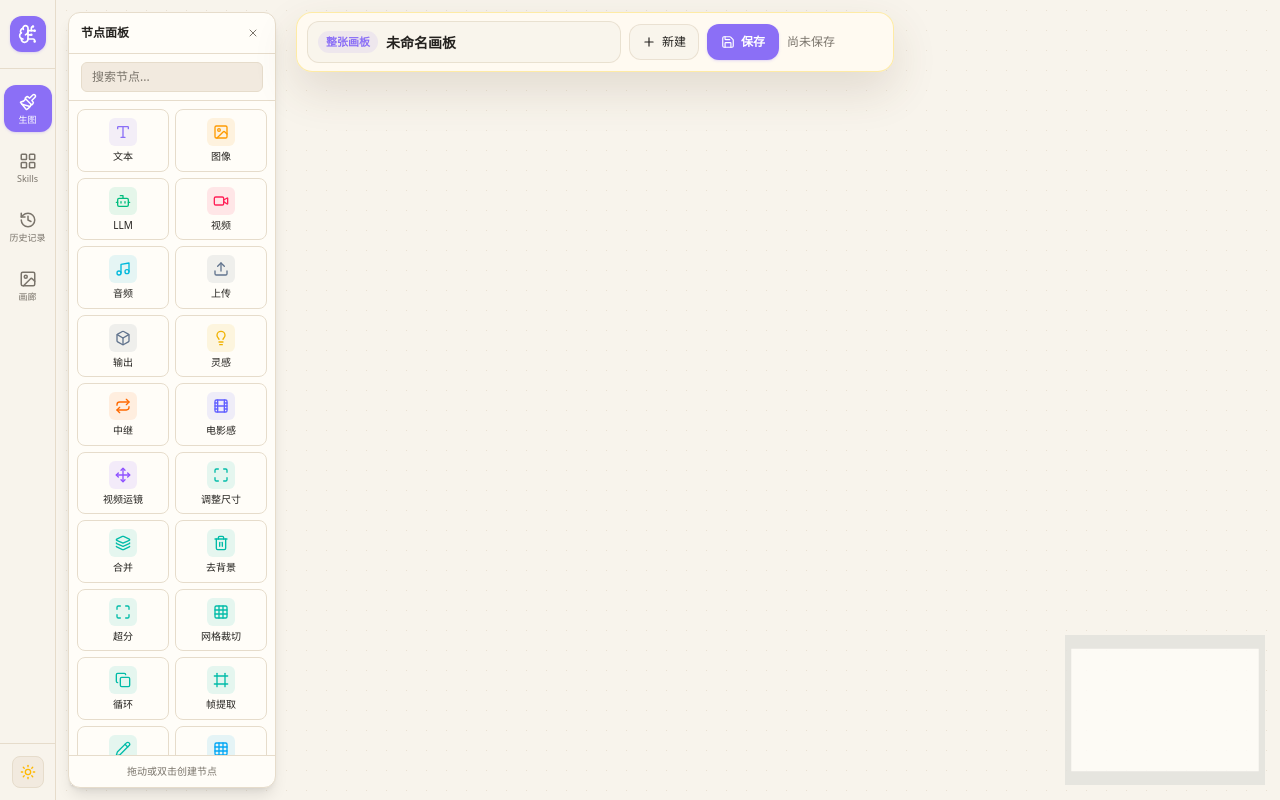
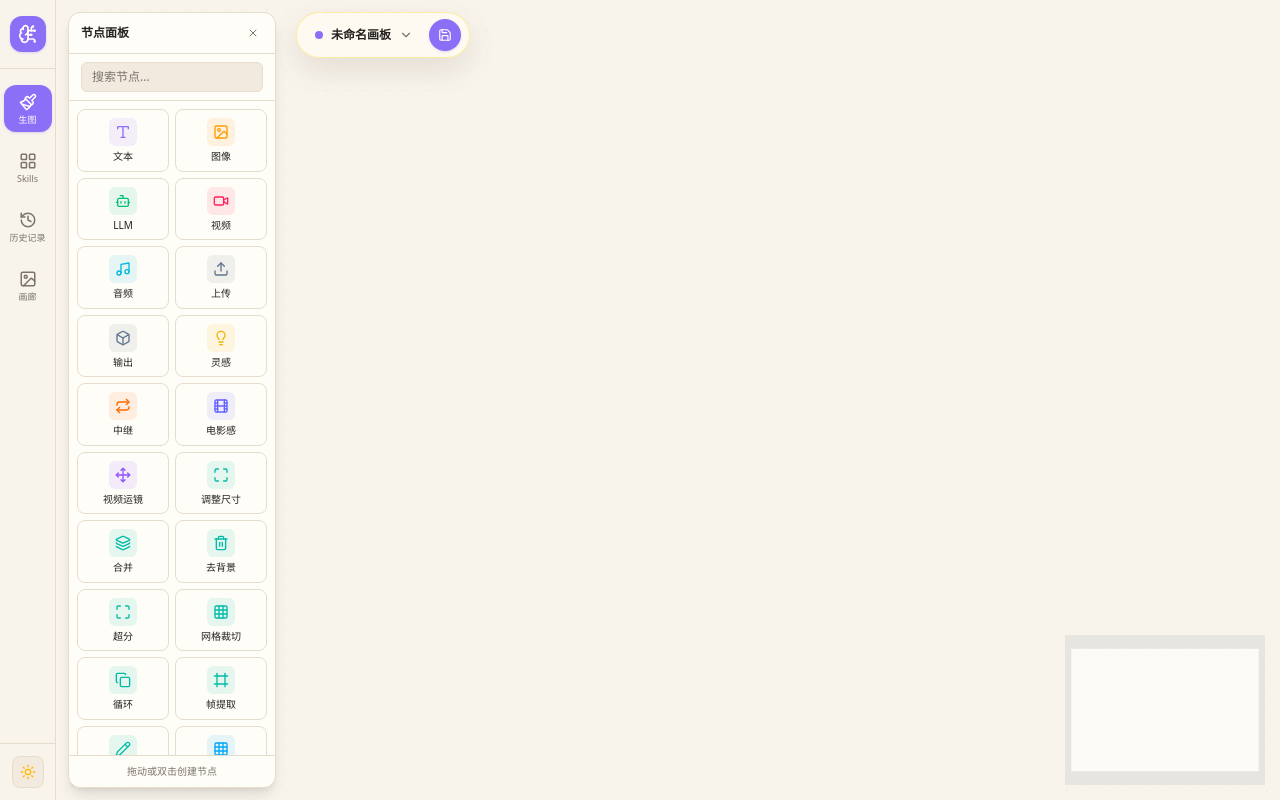
Before and after one commit to DouM233/maijihuabu, a Next.js app: page / in a window 1280 px wide. Built offline with nearby package versions, Linux system fonts and the light colour scheme.

Commit message:
Collapse canvas save bar by default

```diff
--- a/src/components/canvas/Canvas.tsx
+++ b/src/components/canvas/Canvas.tsx
@@ -33,7 +33,7 @@ import type { PromptTemplate } from '@/lib/skillsData';
 import CanvasSidebar from './CanvasSidebar';
 import NodeActionBar from './NodeActionBar';
 import DeletableEdge from './edges/DeletableEdge';
-import { Plus, Save } from 'lucide-react';
+import { ChevronDown, Plus, Save } from 'lucide-react';
 
 // 节点组件映射
 import ResizableTextNode from './nodes/ResizableTextNode';
@@ -300,6 +300,7 @@ function CanvasInner({ onAddNodeRef, selectedSkillTemplate }: CanvasInnerProps)
   const [lastSavedAt, setLastSavedAt] = useState<number | null>(null);
   const [isSavingCanvas, setIsSavingCanvas] = useState(false);
   const [isLoadingCanvas, setIsLoadingCanvas] = useState(false);
+  const [isSaveBarOpen, setIsSaveBarOpen] = useState(false);
 
   const activeCanvasId = useCanvasStore((state) => state.activeId);
   const loadCanvases = useCanvasStore((state) => state.loadCanvases);
@@ -716,7 +717,31 @@ function CanvasInner({ onAddNodeRef, selectedSkillTemplate }: CanvasInnerProps)
       {/* 画布区域 */}
       <div className="flex-1 relative">
         <div className="pointer-events-none absolute left-[15rem] right-4 top-3 z-30 flex justify-start">
-          <div className="pointer-events-auto flex max-w-full items-center gap-2 rounded-2xl border border-amber-200/70 bg-[#fffaf1]/95 px-2.5 py-2 text-xs shadow-[0_18px_45px_rgba(92,64,33,0.14)] backdrop-blur-md">
+          <div className="pointer-events-auto flex max-w-full flex-col items-start gap-2">
+            <div className="flex items-center gap-1.5 rounded-full border border-amber-200/70 bg-[#fffaf1]/95 px-2 py-1.5 text-xs shadow-[0_12px_30px_rgba(92,64,33,0.12)] backdrop-blur-md">
+              <button
+                type="button"
+                onClick={() => setIsSaveBarOpen((open) => !open)}
+                className="nodrag nopan inline-flex h-8 min-w-0 max-w-64 items-center gap-2 rounded-full px-2.5 text-left font-semibold text-foreground transition hover:bg-background/80"
+                title="展开画板保存栏"
+              >
+                <span className="h-2 w-2 shrink-0 rounded-full bg-primary" />
+                <span className="truncate">{canvasName || '未命名画板'}</span>
+                <ChevronDown className={`h-3.5 w-3.5 shrink-0 text-muted-foreground transition ${isSaveBarOpen ? 'rotate-180' : ''}`} />
+              </button>
+              <button
+                type="button"
+                onClick={handleSaveCanvas}
+                disabled={isSavingCanvas}
+                className="nodrag nopan inline-flex h-8 w-8 shrink-0 items-center justify-center rounded-full bg-primary text-primary-foreground shadow-sm shadow-primary/20 transition hover:bg-primary/90 disabled:cursor-not-allowed disabled:opacity-60"
+                title="快速保存整张画板"
+              >
+                <Save className="h-3.5 w-3.5" />
+              </button>
+            </div>
+
+            {isSaveBarOpen && (
+              <div className="flex max-w-full items-center gap-2 rounded-2xl border border-amber-200/70 bg-[#fffaf1]/95 px-2.5 py-2 text-xs shadow-[0_18px_45px_rgba(92,64,33,0.14)] backdrop-blur-md">
                 <div className="flex min-w-0 items-center gap-2 rounded-xl border border-border/80 bg-background/80 px-2.5 py-1.5">
                   <span className="hidden rounded-full bg-primary/10 px-2 py-1 text-[11px] font-semibold text-primary xl:inline">
                     整张画板
@@ -746,6 +771,8 @@ function CanvasInner({ onAddNodeRef, selectedSkillTemplate }: CanvasInnerProps)
                   {isSavingCanvas ? '保存中' : '保存'}
                 </button>
                 <span className="hidden min-w-24 shrink-0 text-muted-foreground md:inline">{savedStatus}</span>
+              </div>
+            )}
           </div>
         </div>
 
```
Lines whose indentation alone changed are shown as unchanged.
